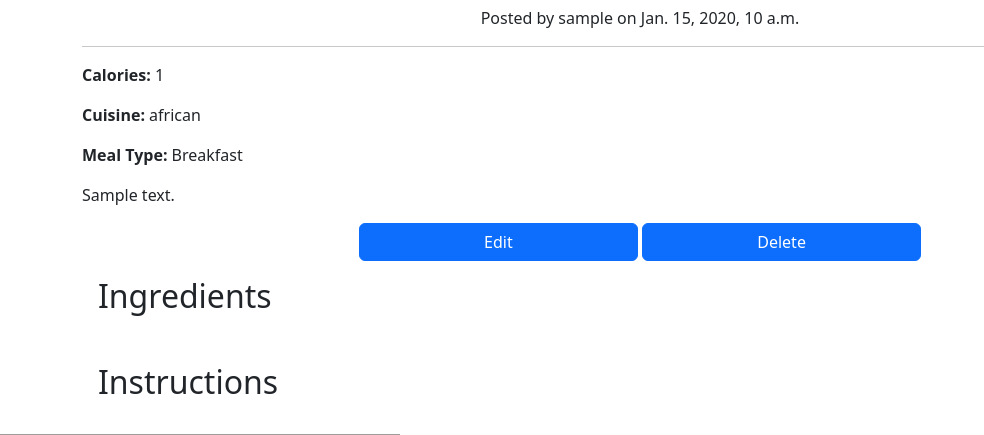
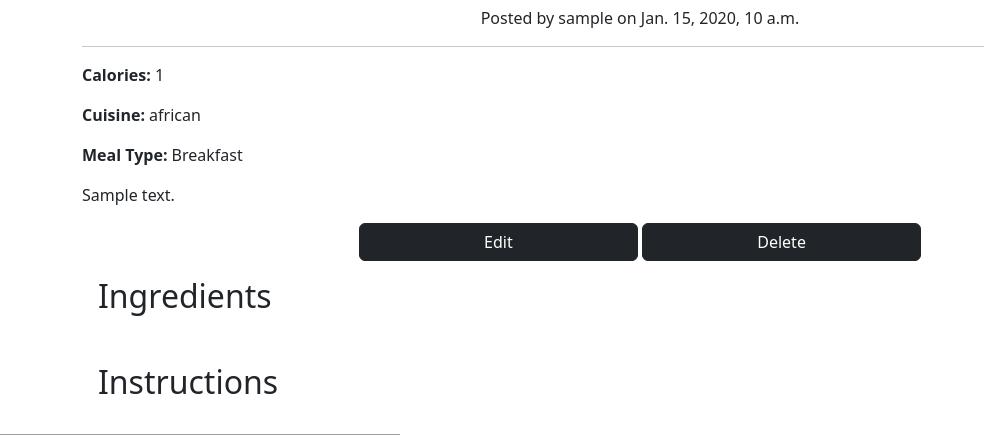
Before and after one commit to roshin26/Recipe-sharing-application, a Django app: page /recipes/1/ in a window 1280 px wide. Shown: the part 418-853 px from the top of the page, without its empty margins (0-984 px from the left). Run offline with Django 5.2, Linux system fonts and the light colour scheme; a user stored in the database is signed in; tables that the repository leaves empty hold one stand-in row (values such as "Sample post"); some libraries are stand-ins or nearby versions; grey boxes are pictures that could not be loaded.

Commit message:
btn dark

```diff
--- a/recipes/templates/recipes/recipe_detail.html
+++ b/recipes/templates/recipes/recipe_detail.html
@@ -18,8 +18,8 @@
             <p>{{recipe.description}}</p>
             {% if request.user == recipe.user %}
             <div class="text-center">
-                <a href="{% url 'edit_recipe' recipe.id %}" class="btn btn-primary w-25">Edit</a>
-                <a href="{% url 'delete_recipe' recipe.id %}" class="btn btn-primary w-25">Delete</a>
+                <a href="{% url 'edit_recipe' recipe.id %}" class="btn btn-dark w-25">Edit</a>
+                <a href="{% url 'delete_recipe' recipe.id %}" class="btn btn-dark w-25">Delete</a>
             </div>
             {% endif %}
         </div>
```
